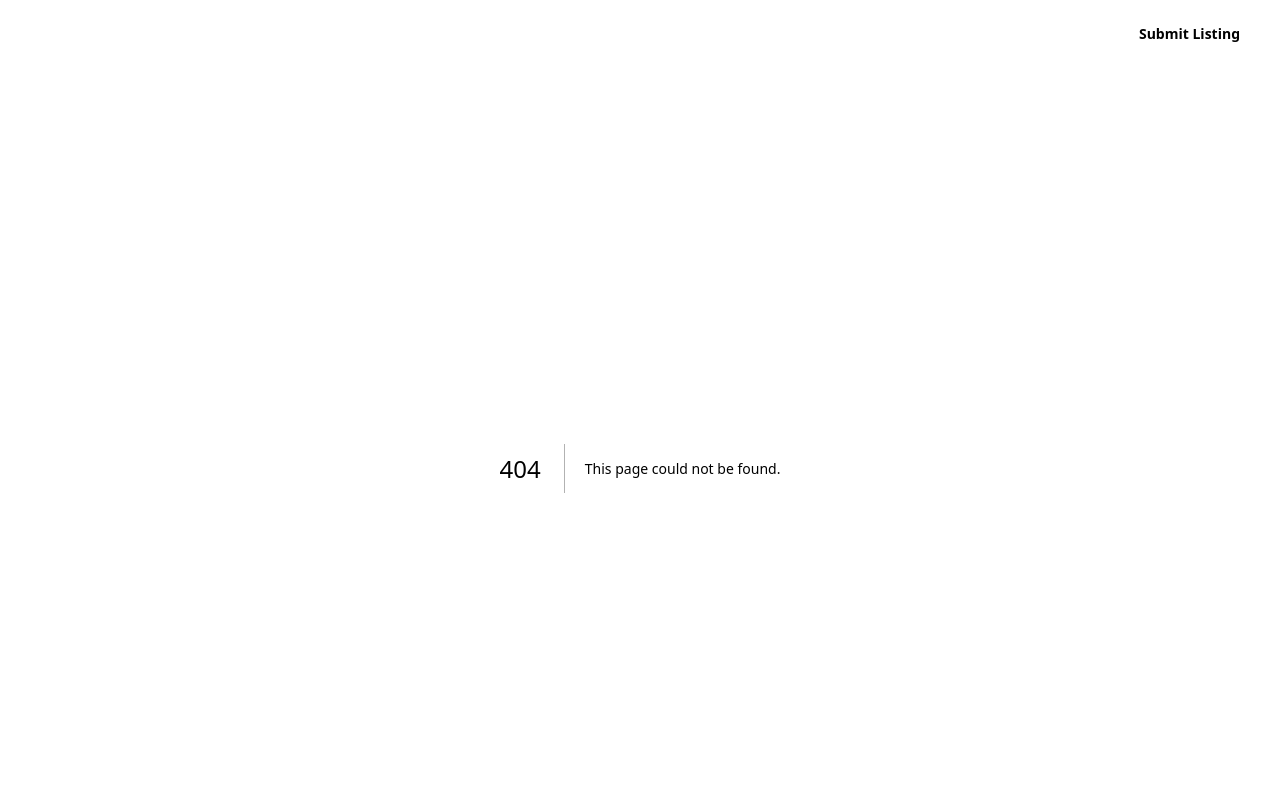
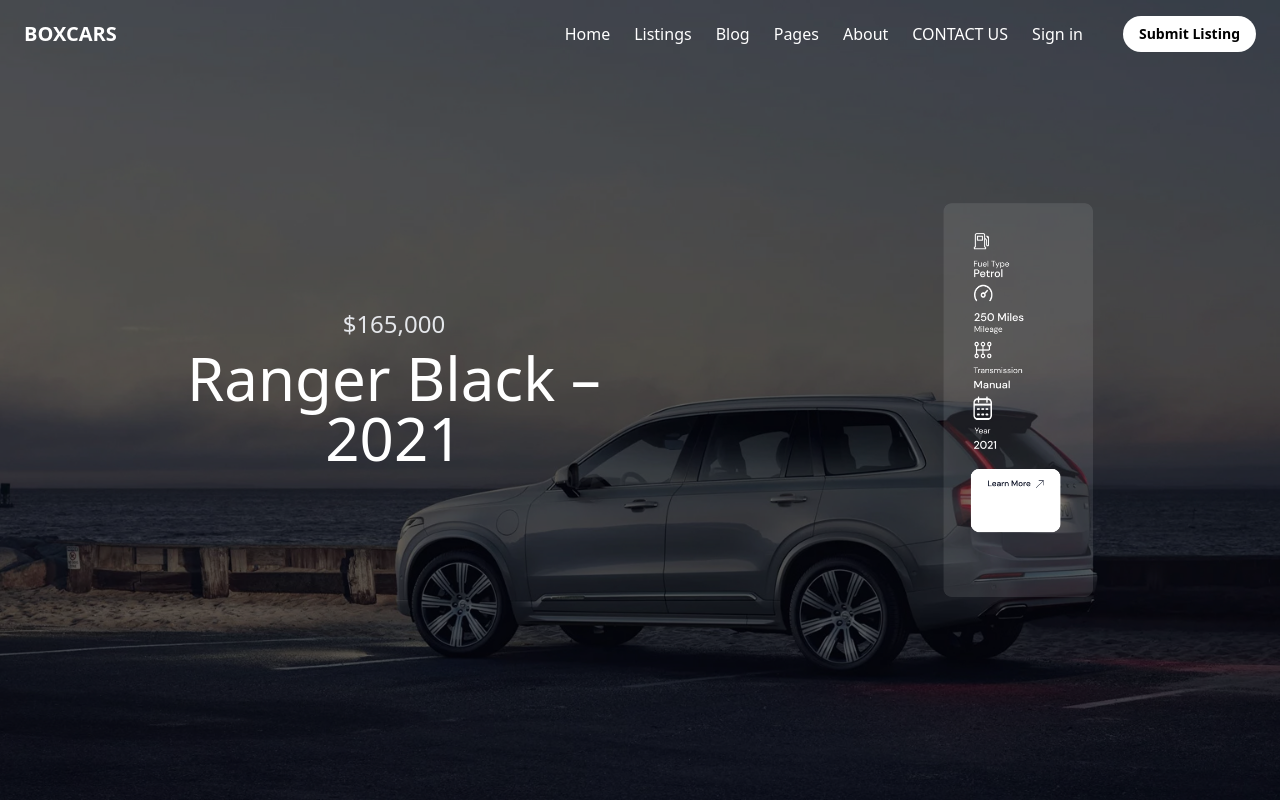
Before and after one commit to AhmedSamyEid/car_dealer_website, a Next.js app: page /home4 in a window 1280 px wide. Before the commit this address had no page. Shown: the top 800 px of the page. Built offline with nearby package versions, Linux system fonts and the light colour scheme.

Commit message:
Add : rangerblack,HeroSection

```diff
--- /dev/null
+++ b/src/app/home4/page.tsx
@@ -0,0 +1,9 @@
+import HeroSection from "@/components/rangerblack/HeroSection";
+
+export default function home() {
+  return (
+    <div>
+      <HeroSection />
+    </div>
+  );
+}
--- a/src/components/fast_simple_and_easy/HeroSection.tsx
+++ b/src/components/fast_simple_and_easy/HeroSection.tsx
@@ -26,7 +26,7 @@ export default function HeroSection() {
 
       <div className="absolute inset-0 flex flex-col items-center justify-center text-center text-white px-4 z-20">
         <p className="text-sm md:text-base text-gray-200 mb-2">Find cars for sale and for rent near you</p>
-        <h1 className="text-4xl md:text-6xl font-bold mb-6">Find Your Perfect Car</h1>
+        <h1 className="text-4xl md:text-6xl font-bold mb-6">Fast, Simple and Easy</h1>
         <div className="bg-white/90 rounded-xl md:rounded-full py-4 px-4 flex justify-around flex-col md:flex-row gap-3 md:gap-4 items-center max-w-4xl w-full shadow-lg mb-8">
           <select className="text-sm text-black  px-4 py-2 w-full md:w-auto">
             <option>Any Make</option>
--- a/src/components/layouts/Header.tsx
+++ b/src/components/layouts/Header.tsx
@@ -16,6 +16,7 @@ const navItems: NavItem[] = [
     submenu: [
       { name: "Home 2", path: "/home2" },
       { name: "Home 3", path: "/home3" },
+      { name: "Home 4", path: "/home4" },
     ],
   },
   {
--- /dev/null
+++ b/src/components/rangerblack/HeroSection.tsx
@@ -0,0 +1,23 @@
+"use client";
+
+import Image from "next/image";
+
+export default function HeroSection() {
+  return (
+    <div className="relative w-full h-screen overflow-hidden bg-white bottom-17">
+      <Image src="/image/Tabpanel.png" alt="Car Image" fill className="object-cover" priority />
+
+      <div className="absolute inset-0 bg-black/50 z-10" />
+
+      <div className="absolute inset-0 flex flex-row items-center justify-around text-center text-white px-4 z-20">
+        <div className="">
+          <h2 className="text-2xl  text-gray-200 mb-2">$165,000</h2>
+          <h1 className="text-4xl text-white md:text-6xl  mb-6">
+            Ranger Black – <br /> 2021
+          </h1>
+        </div>
+        <Image src="/image/Overlay.png" alt="Car Image" width={150} height={80} className="object-contain" />
+      </div>
+    </div>
+  );
+}
```
Also changed, not shown: public/image/Overlay.png (added), public/image/Tabpanel.png (added).
